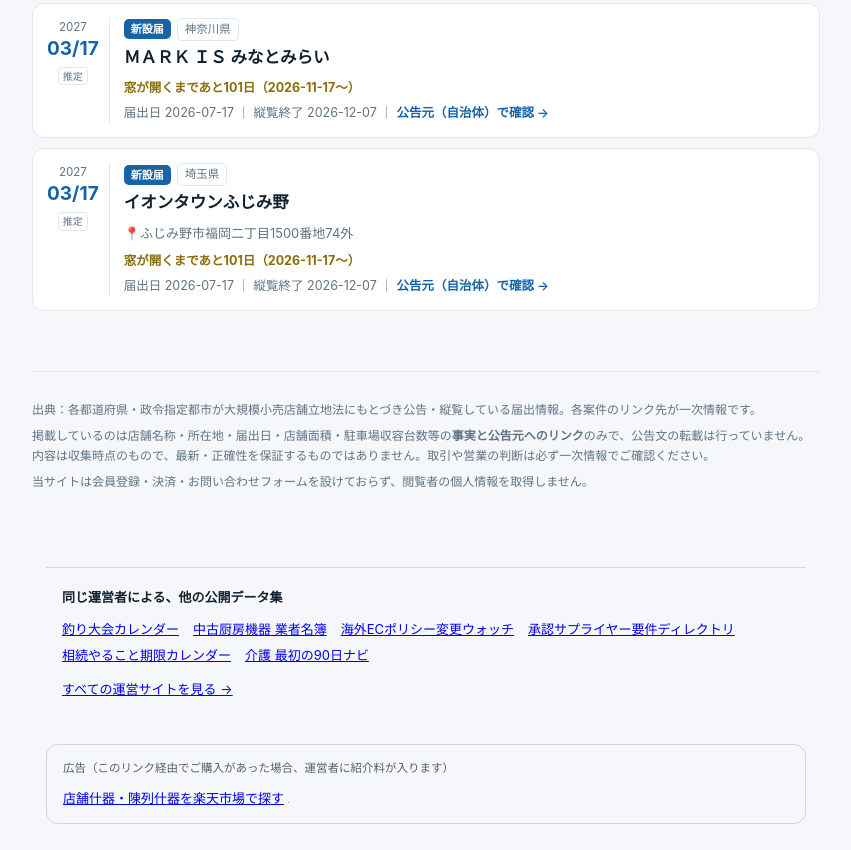
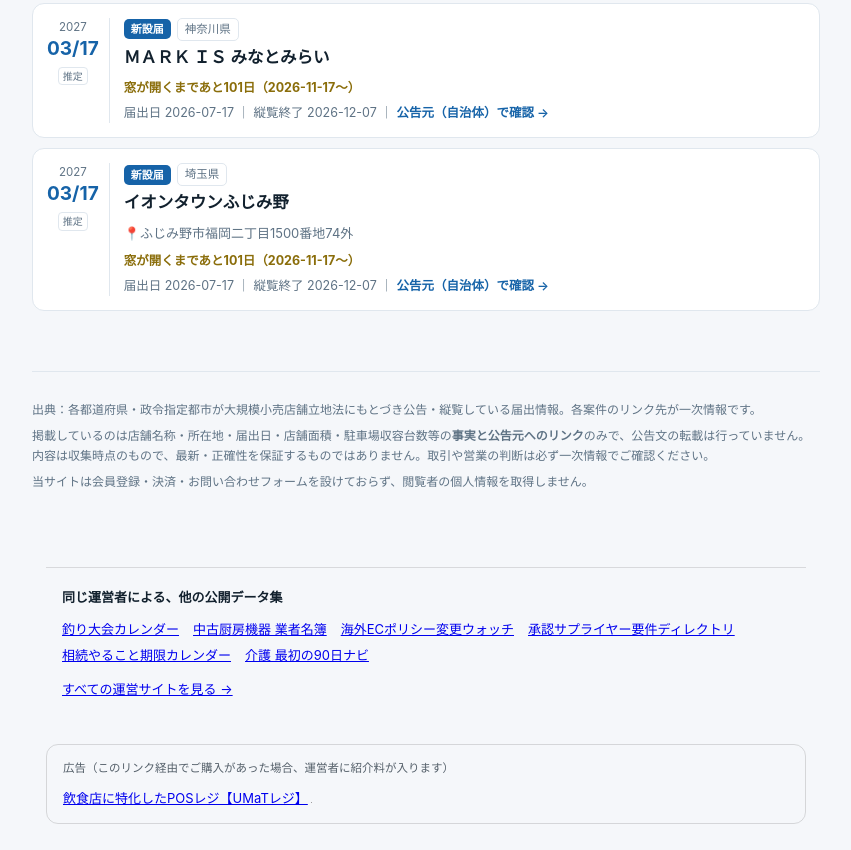
Before and after one commit to Jun-Ikeda-Jun/daiten-openings, a plain HTML site: page index.html in a window 1280 px wide. Shown: the part 5617-6467 px from the top of the page, without its empty margins (214-1065 px from the left). Drawn offline with Linux system fonts and the light colour scheme.

Commit message:
publish: 2026-08-15

```diff
--- a/index.html
+++ b/index.html
@@ -425,9 +425,10 @@ footer p{margin:6px 0}
   <div style="margin-top:8px"><a href="https://jun-ikeda-jun.github.io/">すべての運営サイトを見る →</a></div>
 </nav>
 
+
 <aside class="ad-block" style="max-width:760px;margin:26px auto;padding:14px 16px;border:1px solid rgba(128,128,128,.28);border-radius:12px;font-size:13px;line-height:1.7">
   <div style="opacity:.7;font-size:11.5px;margin-bottom:8px">広告（このリンク経由でご購入があった場合、運営者に紹介料が入ります）</div>
-  <div><a href="https://rpx.a8.net/svt/ejp?a8mat=4B8BWT+F2ZCHE+2HOM+BW8O1&rakuten=y&a8ejpredirect=http%3A%2F%2Fhb.afl.rakuten.co.jp%2Fhgc%2F0ea62065.34400275.0ea62066.204f04c0%2Fa26072939408_4B8BWT_F2ZCHE_2HOM_BW8O1%3Fpc%3Dhttps%253A%252F%252Fsearch.rakuten.co.jp%252Fsearch%252Fmall%252F%2525E5%2525BA%252597%2525E8%252588%252597%252B%2525E4%2525BB%252580%2525E5%252599%2525A8%252B%2525E9%252599%2525B3%2525E5%252588%252597%252F%26m%3Dhttps%253A%252F%252Fsearch.rakuten.co.jp%252Fsearch%252Fmall%252F%2525E5%2525BA%252597%2525E8%252588%252597%252B%2525E4%2525BB%252580%2525E5%252599%2525A8%252B%2525E9%252599%2525B3%2525E5%252588%252597%252F" rel="nofollow">店舗什器・陳列什器を楽天市場で探す</a>
-<img border="0" width="1" height="1" src="https://www19.a8.net/0.gif?a8mat=4B8BWT+F2ZCHE+2HOM+BW8O1" alt=""></div>
+  <div><a href="https://px.a8.net/svt/ejp?a8mat=4B9X1B+4OHOZ6+3SPO+83QM4Y" rel="nofollow">飲食店に特化したPOSレジ【UMaTレジ】</a>
+<img border="0" width="1" height="1" src="https://www16.a8.net/0.gif?a8mat=4B9X1B+4OHOZ6+3SPO+83QM4Y" alt=""></div>
 </aside>
 </body></html>
```
